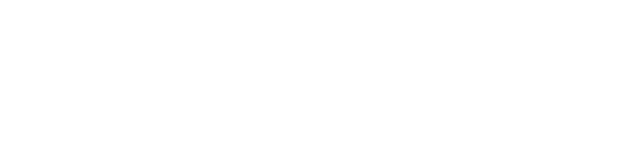
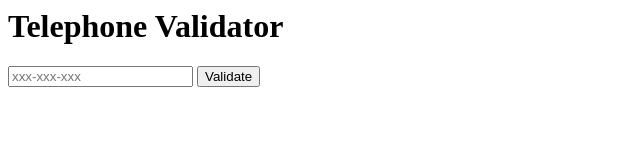
Before and after one commit to Actatus/FCC-Telephone_Validation, a plain HTML site: page index.html in a window 1280 px wide. Shown: the whole page, without its empty margins (0-640 px from the left). Drawn offline with Linux system fonts and the light colour scheme.

Commit message:
HTML barebones

```diff
--- a/index.html
+++ b/index.html
@@ -1,5 +1,10 @@
 <head>
+  <title>Free Code Camp: Telephone Validation</title>
+  <script src = 'script.js'></script>
 </head>
 
 <body>
+  <h1>Telephone Validator</h1>
+  <input placeholder = 'xxx-xxx-xxx'/>
+  <button type = 'button'>Validate</button>
 </body>
```
